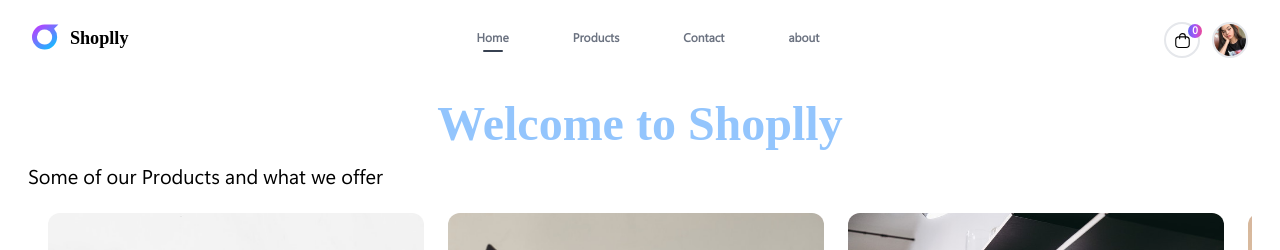
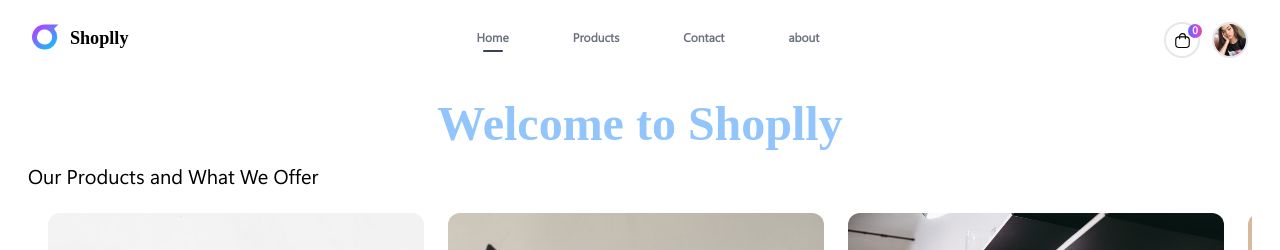
Before and after one commit to liferacer23/techawks, a Next.js app: page / in a window 1280 px wide. Shown: the top 250 px of the page. Built offline with nearby package versions, Linux system fonts and the light colour scheme; a web font is replaced by a local one.

Commit message:
font-bug

```diff
--- a/pages/index.js
+++ b/pages/index.js
@@ -8,7 +8,7 @@ export default function Home() {
   const [selectedId, setSelectedId] = useState(false);
   const cart = useSelector((state) => state.cart);
   return (
-    <div className="flex font-SegUIVar flex-col mx-5 p-2">
+    <div className="flex flex-col mx-5 p-2">
       <Head>
         <title>techawks</title>
         <meta name="description" content="Generated by create next app" />
@@ -18,12 +18,12 @@ export default function Home() {
         Welcome to Shoplly
       </h1>
       <h1 className="font-medium leading-relaxed text-black-600 text-xl">
-        Some of our Products and what we offer
+        Our Products and What We Offer
       </h1>
       <HomeSlider />
 
       <div className="p-4">
-        <h1 className="font-medium  text-black-600 text-xl text center">
+        <h1 className="font-medium text-black-600 text-xl text center">
           About Us
         </h1>
         <p className=" font-medium text-black-600">
--- a/styles/globals.css
+++ b/styles/globals.css
@@ -29,6 +29,7 @@ a {
 
 * {
   box-sizing: border-box;
+  font-family:'SegUIVar';
 }
 ::-webkit-scrollbar{
   width: 6px;
```
